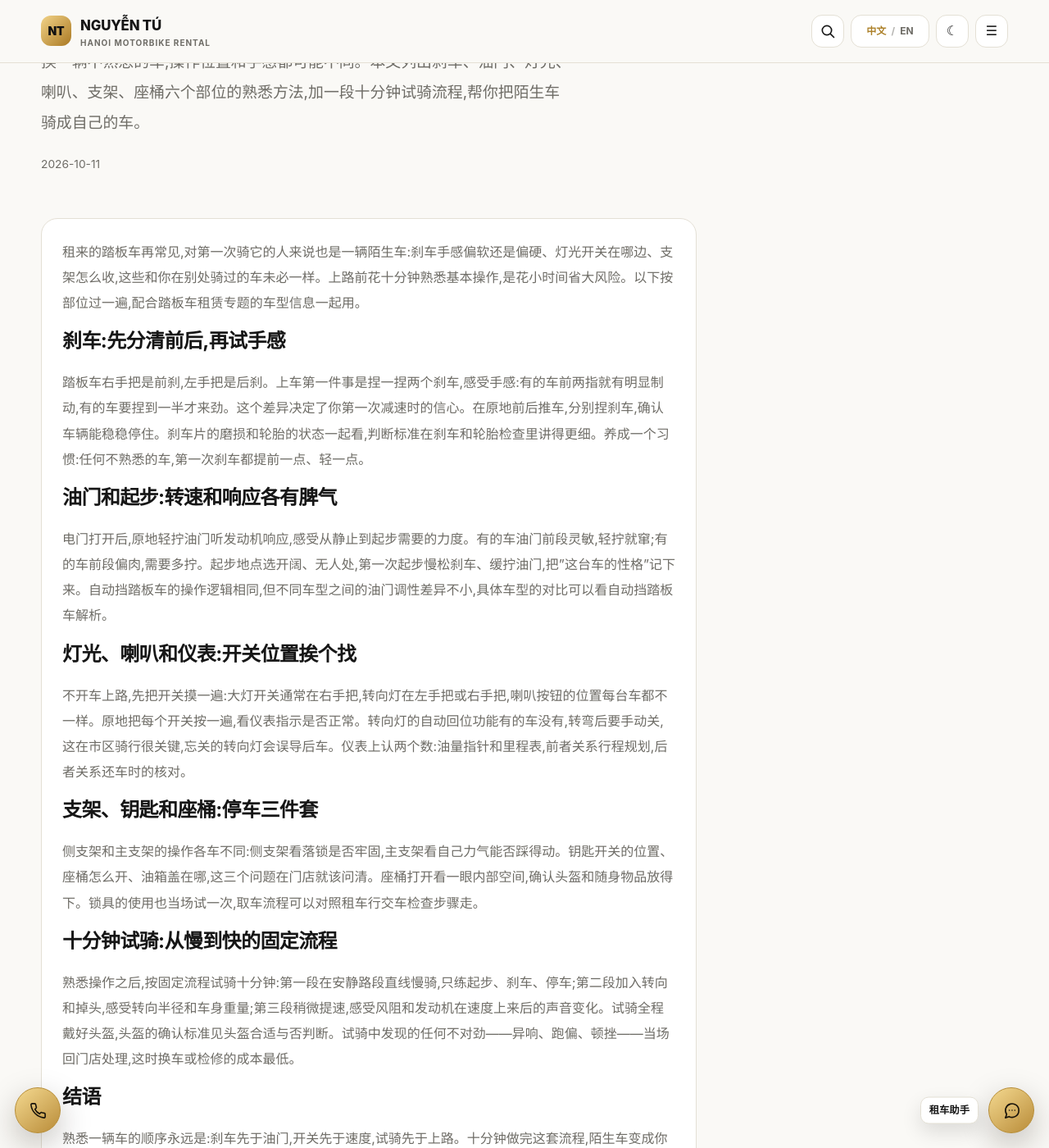
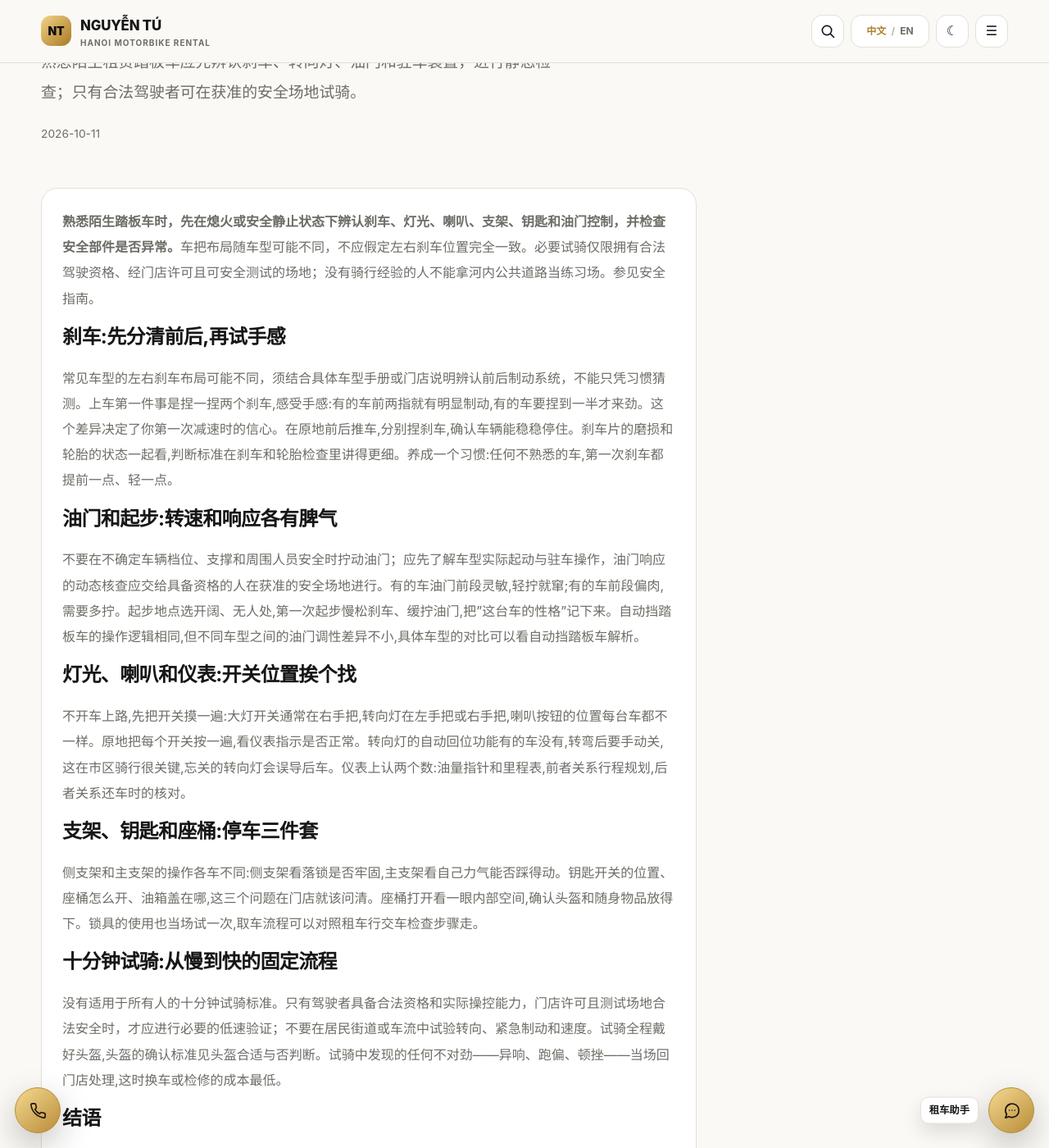
Before and after one commit to thuexemayhanoi/china, a Jekyll site: the page built from _posts/2026-10-11-hanoi-rental-scooters-21.md, in a window 1280 px wide and 1400 px high, scrolled down 221 px. Shown: the whole window at 82% size. Built offline with Jekyll 4.4.1, drawn with Linux system fonts in a browser that asks for light colours.

Commit message:
seo(china): factual answer-first update for 2026-10-11-hanoi-rental-scooters-21.md

```diff
--- a/_posts/2026-10-11-hanoi-rental-scooters-21.md
+++ b/_posts/2026-10-11-hanoi-rental-scooters-21.md
@@ -5,22 +5,23 @@ topic: "rental"
 subtopic: "scooters"
 permalink: "/blog/hanoi-rental-scooters-21/"
 title: "骑行前如何熟悉踏板车的基本操作"
-description: "换一辆不熟悉的车,操作位置和手感都可能不同。本文列出刹车、油门、灯光、喇叭、支架、座桶六个部位的熟悉方法,加一段十分钟试骑流程,帮你把陌生车骑成自己的车。"
+description: "熟悉陌生租赁踏板车应先辨认刹车、转向灯、油门和驻车装置，进行静态检查；只有合法驾驶者可在获准的安全场地试骑。"
+last_modified_at: "2026-10-12"
 primary_keyword: "河内踏板车租赁"
 date: "2026-10-11 17:14:30 +0700"
 seo_silo: "rental/scooters"
 breadcrumbs: [{"label": "博客", "href": "/blog/"}, {"label": "专题", "href": "/topics/rental/scooters/"}, {"label": "骑行前如何熟悉踏板车的基本操作"}]
 publication_method: "automated_qa"
 ---
-租来的踏板车再常见,对第一次骑它的人来说也是一辆陌生车:刹车手感偏软还是偏硬、灯光开关在哪边、支架怎么收,这些和你在别处骑过的车未必一样。上路前花十分钟熟悉基本操作,是花小时间省大风险。以下按部位过一遍,配合[踏板车租赁专题](/topics/rental/scooters/)的车型信息一起用。
+**熟悉陌生踏板车时，先在熄火或安全静止状态下辨认刹车、灯光、喇叭、支架、钥匙和油门控制，并检查安全部件是否异常。**车把布局随车型可能不同，不应假定左右刹车位置完全一致。必要试骑仅限拥有合法驾驶资格、经门店许可且可安全测试的场地；没有骑行经验的人不能拿河内公共道路当练习场。参见[安全指南](/topics/guides/safety/)。
 
 ## 刹车:先分清前后,再试手感
 
-踏板车右手把是前刹,左手把是后刹。上车第一件事是捏一捏两个刹车,感受手感:有的车前两指就有明显制动,有的车要捏到一半才来劲。这个差异决定了你第一次减速时的信心。在原地前后推车,分别捏刹车,确认车辆能稳稳停住。刹车片的磨损和轮胎的状态一起看,判断标准在[刹车和轮胎检查](/blog/hanoi-rental-scooters-05/)里讲得更细。养成一个习惯:任何不熟悉的车,第一次刹车都提前一点、轻一点。
+常见车型的左右刹车布局可能不同，须结合具体车型手册或门店说明辨认前后制动系统，不能只凭习惯猜测。上车第一件事是捏一捏两个刹车,感受手感:有的车前两指就有明显制动,有的车要捏到一半才来劲。这个差异决定了你第一次减速时的信心。在原地前后推车,分别捏刹车,确认车辆能稳稳停住。刹车片的磨损和轮胎的状态一起看,判断标准在[刹车和轮胎检查](/blog/hanoi-rental-scooters-05/)里讲得更细。养成一个习惯:任何不熟悉的车,第一次刹车都提前一点、轻一点。
 
 ## 油门和起步:转速和响应各有脾气
 
-电门打开后,原地轻拧油门听发动机响应,感受从静止到起步需要的力度。有的车油门前段灵敏,轻拧就窜;有的车前段偏肉,需要多拧。起步地点选开阔、无人处,第一次起步慢松刹车、缓拧油门,把"这台车的性格"记下来。自动挡踏板车的操作逻辑相同,但不同车型之间的油门调性差异不小,具体车型的对比可以看[自动挡踏板车解析](/topics/rental/automatic/)。
+不要在不确定车辆档位、支撑和周围人员安全时拧动油门；应先了解车型实际起动与驻车操作，油门响应的动态核查应交给具备资格的人在获准的安全场地进行。有的车油门前段灵敏,轻拧就窜;有的车前段偏肉,需要多拧。起步地点选开阔、无人处,第一次起步慢松刹车、缓拧油门,把"这台车的性格"记下来。自动挡踏板车的操作逻辑相同,但不同车型之间的油门调性差异不小,具体车型的对比可以看[自动挡踏板车解析](/topics/rental/automatic/)。
 
 ## 灯光、喇叭和仪表:开关位置挨个找
 
@@ -32,7 +33,7 @@ publication_method: "automated_qa"
 
 ## 十分钟试骑:从慢到快的固定流程
 
-熟悉操作之后,按固定流程试骑十分钟:第一段在安静路段直线慢骑,只练起步、刹车、停车;第二段加入转向和掉头,感受转向半径和车身重量;第三段稍微提速,感受风阻和发动机在速度上来后的声音变化。试骑全程戴好头盔,头盔的确认标准见[头盔合适与否判断](/blog/hanoi-rental-scooters-15/)。试骑中发现的任何不对劲——异响、跑偏、顿挫——当场回门店处理,这时换车或检修的成本最低。
+没有适用于所有人的十分钟试骑标准。只有驾驶者具备合法资格和实际操控能力，门店许可且测试场地合法安全时，才应进行必要的低速验证；不要在居民街道或车流中试验转向、紧急制动和速度。试骑全程戴好头盔,头盔的确认标准见[头盔合适与否判断](/blog/hanoi-rental-scooters-15/)。试骑中发现的任何不对劲——异响、跑偏、顿挫——当场回门店处理,这时换车或检修的成本最低。
 
 ## 结语
 
```
